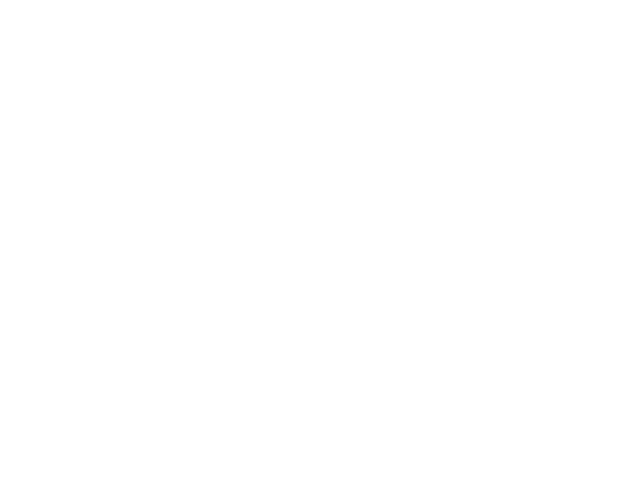
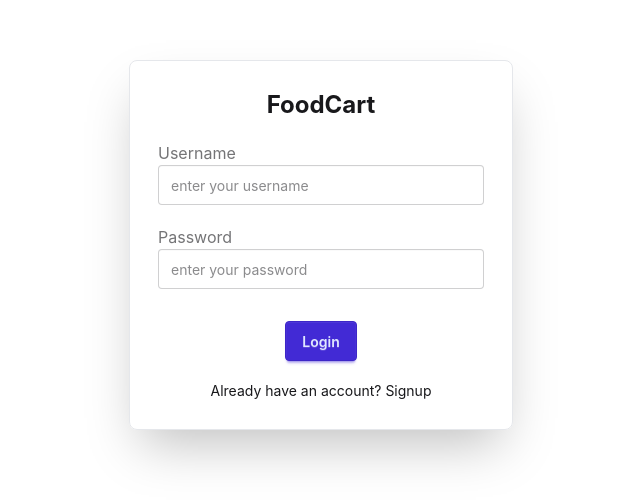
Before and after one commit to satyamsingh-simform/react-p-19, a React (Vite) app: page /login in a window 1280 px wide. Before the commit this address had no page. Shown: the part 155-658 px from the top of the page, without its empty margins (319-959 px from the left). Built offline with nearby package versions, Linux system fonts and the light colour scheme.

Commit message:
refactor:Route logic

```diff
--- a/src/App.tsx
+++ b/src/App.tsx
@@ -1,15 +1,17 @@
-import { BrowserRouter, Navigate, Route, Routes } from "react-router"
+import { BrowserRouter, Route, Routes } from "react-router"
 import { Login } from "./pages/Login"
 import { useAppDispatch, useAppSelector } from "./hooks/useStoreType"
 import { authCheck } from "./features/auth-thunk/AuthSlice"
 import { useEffect } from "react"
 import { RestaurantOptions } from "./components/restaurant-details/RestaurantOptions"
 import { RestaurantMenu } from "./components/restaurant-menu/RestaurantMenu"
+import { PublicRoute } from "./routes/PublicRoute"
+import { ProtectedRoute } from "./routes/ProtectedRoute"
 
 export const App = () => {
-  const {isAuthenticated}=useAppSelector(store=>store.auth)
 
   const dispatch=useAppDispatch();
+  const { loading } = useAppSelector((store) => store.auth);
 
   useEffect(()=>{
     const token=JSON.parse(localStorage.getItem("TOKEN:")!);
@@ -20,13 +22,22 @@ export const App = () => {
     }
   },[])
 
+  if (loading) {
+    return <h1>Loading...</h1>;
+  }
+
   return (
     <BrowserRouter>
       <Routes>
-        <Route path="/" element={isAuthenticated?<Navigate to='/restaurant'/>:<Login/>}></Route>
-        <Route path="/restaurant" element={isAuthenticated?<RestaurantOptions/>:<Navigate to='/'/>}></Route>
-        <Route path="/city/delhi/:id" element={<RestaurantMenu/>}></Route>
-      </Routes>
+        <Route element={<PublicRoute/>}>
+          <Route path="/" element={<Login/>}></Route>
+          <Route path="/login" element={<Login/>}></Route>
+        </Route>
+        <Route element={<ProtectedRoute/>}>
+          <Route path="/restaurant" element={<RestaurantOptions/>}></Route>
+          <Route path="/city/delhi/:id" element={<RestaurantMenu/>}></Route>
+        </Route>
+        </Routes>
     </BrowserRouter>
   )
 }
--- /dev/null
+++ b/src/routes/ProtectedRoute.tsx
@@ -0,0 +1,17 @@
+import { Navigate, Outlet } from "react-router"
+import { useAppSelector } from "../hooks/useStoreType"
+
+export const ProtectedRoute = () => {
+    const {isAuthenticated}=useAppSelector(store=>store.auth)
+  return (
+    <div>
+        {
+            isAuthenticated
+            ?
+                <Outlet/>
+            :
+                <Navigate to='/login' replace/>
+        }
+    </div>
+  )
+}
--- /dev/null
+++ b/src/routes/PublicRoute.tsx
@@ -0,0 +1,17 @@
+import { Navigate, Outlet } from "react-router"
+import { useAppSelector } from "../hooks/useStoreType"
+
+export const PublicRoute = () => {
+    const {isAuthenticated}=useAppSelector(store=>store.auth)
+  return (
+    <div>
+        {
+            !isAuthenticated
+            ?
+                <Outlet/>
+            :
+                <Navigate to='/restaurant'/>
+        }
+    </div>
+  )
+}
```
